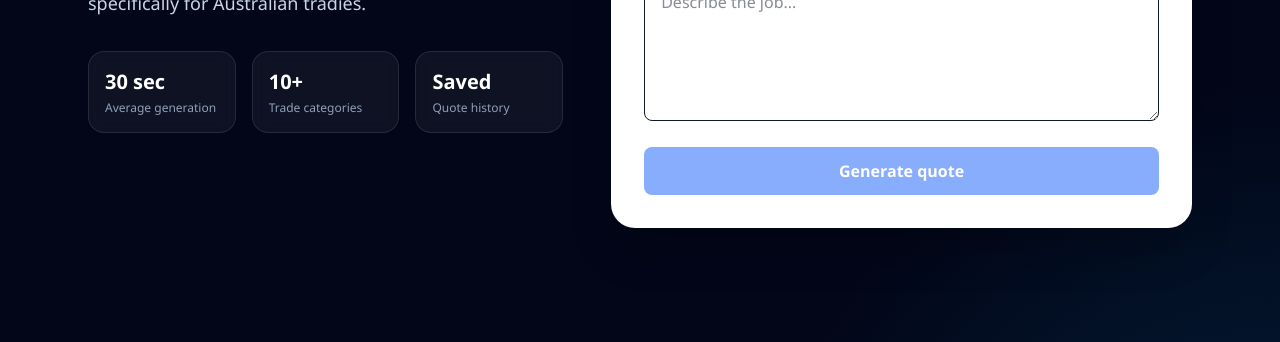
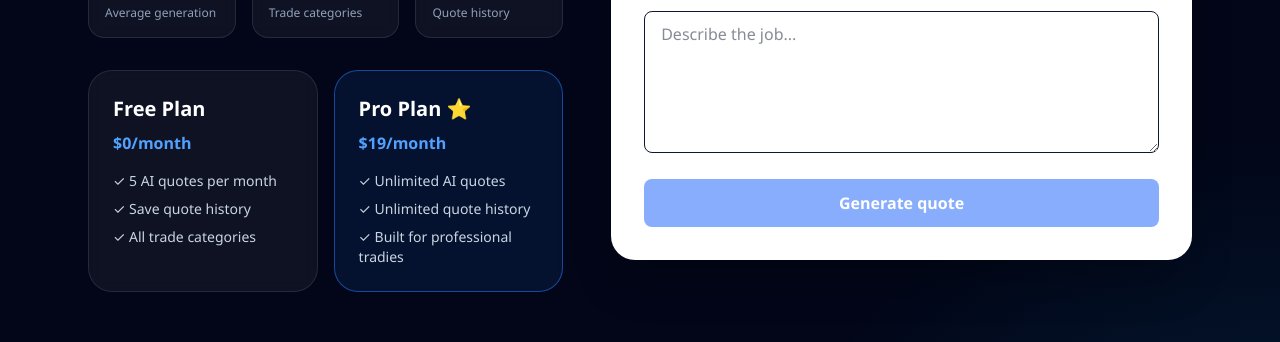
Before and after one commit to LoxiDoxi/quotemate-ai, a Next.js app: page / in a window 1280 px wide. Shown: the part 786-1128 px from the top of the page. Built offline with nearby package versions, Linux system fonts and the light colour scheme; no server answers; the database is empty.

Commit message:
Add free and pro pricing section

```diff
--- a/src/app/page.tsx
+++ b/src/app/page.tsx
@@ -201,6 +201,46 @@ console.log("PAGE USER ERROR:", userError);
                   </div>
                 ))}
               </div>
+              <div className="mt-8 grid max-w-xl gap-4 sm:grid-cols-2">
+
+<div className="rounded-3xl border border-white/10 bg-white/5 p-6 backdrop-blur">
+
+<h3 className="text-xl font-bold text-white">
+Free Plan
+</h3>
+
+<p className="mt-2 text-blue-400 font-bold">
+$0/month
+</p>
+
+<ul className="mt-4 space-y-2 text-sm text-slate-300">
+<li>✓ 5 AI quotes per month</li>
+<li>✓ Save quote history</li>
+<li>✓ All trade categories</li>
+</ul>
+
+</div>
+
+
+<div className="rounded-3xl border border-blue-500/50 bg-blue-500/10 p-6 backdrop-blur">
+
+<h3 className="text-xl font-bold text-white">
+Pro Plan ⭐
+</h3>
+
+<p className="mt-2 text-blue-400 font-bold">
+$19/month
+</p>
+
+<ul className="mt-4 space-y-2 text-sm text-slate-300">
+<li>✓ Unlimited AI quotes</li>
+<li>✓ Unlimited quote history</li>
+<li>✓ Built for professional tradies</li>
+</ul>
+
+</div>
+
+</div>
             </div>
 
             <div className="rounded-3xl border border-white/10 bg-white p-6 shadow-2xl shadow-black/30 sm:p-8">
```
